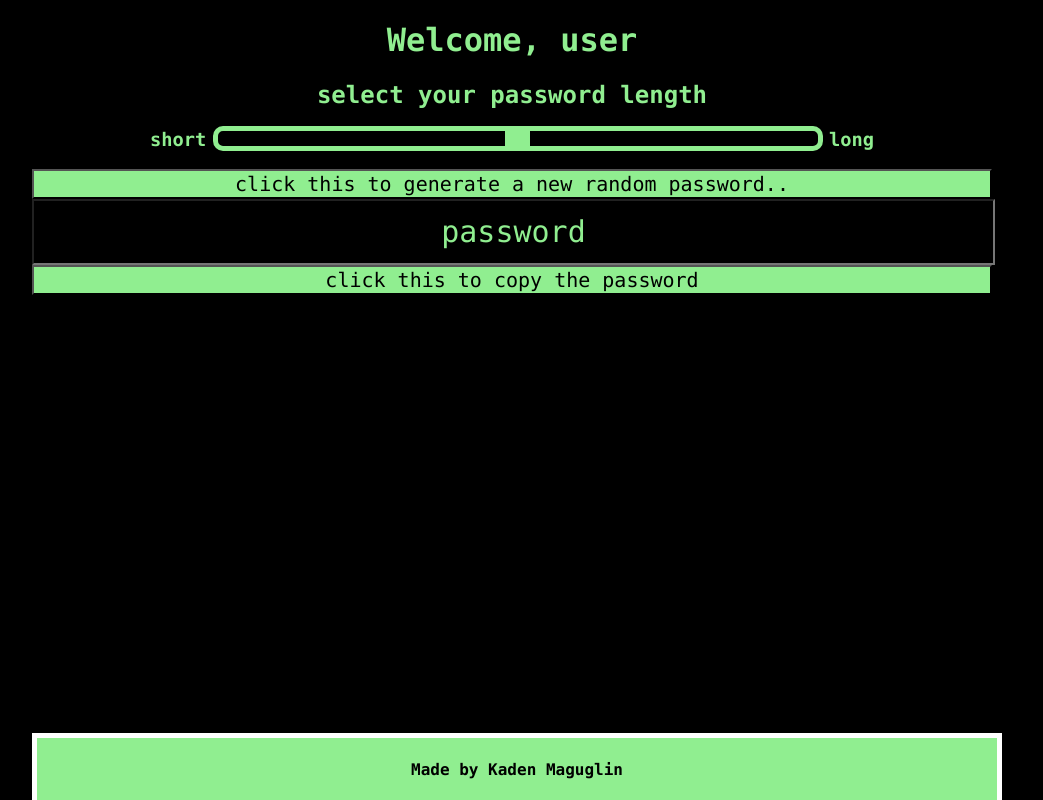
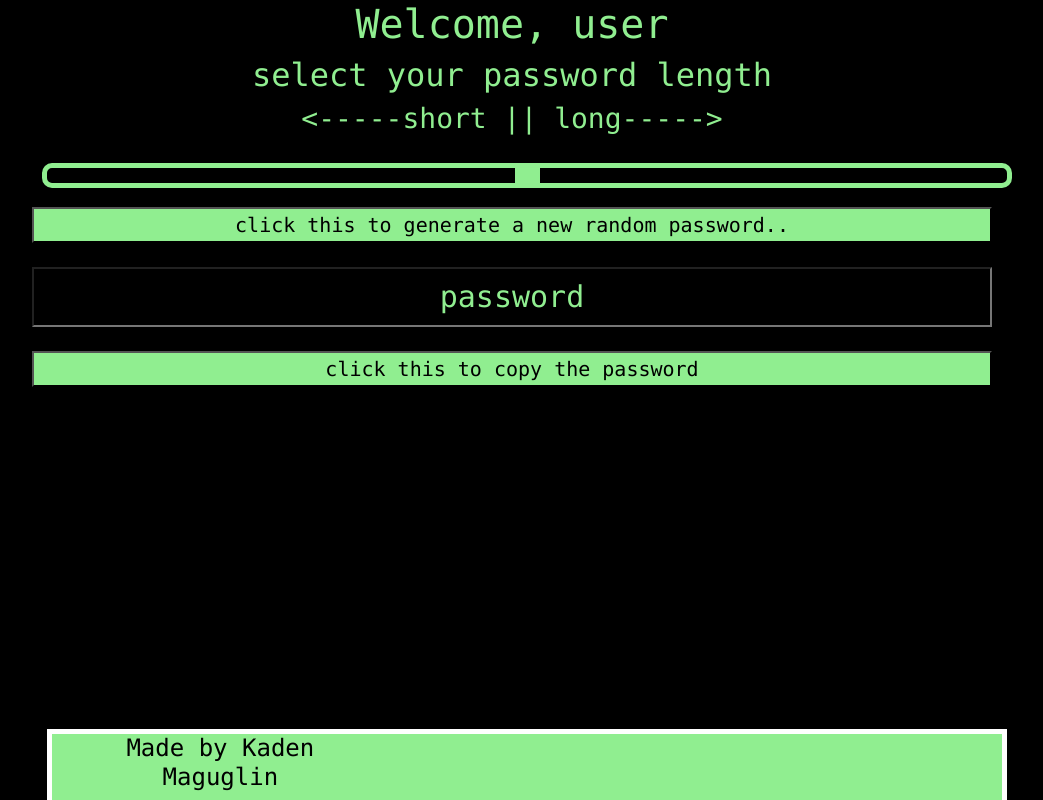
Before and after one commit to Kadenmaguglin/hw3, a plain HTML site: page index.html in a window 1280 px wide. Shown: the whole page, without its empty margins (128-1171 px from the left). Drawn offline with nearby package versions, Linux system fonts and the light colour scheme.

Commit message:
updated file
updated file

```diff
--- a/index.html
+++ b/index.html
@@ -2,6 +2,7 @@
 <html lang="en">
 <head>
   <meta charset="UTF-8">
+  <link rel="stylesheet" href="https://stackpath.bootstrapcdn.com/bootstrap/4.4.1/css/bootstrap.min.css" integrity="sha384-Vkoo8x4CGsO3+Hhxv8T/Q5PaXtkKtu6ug5TOeNV6gBiFeWPGFN9MuhOf23Q9Ifjh" crossorigin="anonymous">
   <meta name="viewport" content="width=device-width, initial-scale=1.0">
   <meta http-equiv="X-UA-Compatible" content="ie=edge">
   <title>Password Generator</title>
@@ -11,20 +12,23 @@
 
 
   <div class="container">
-    <h1>Welcome, user</h1>
-    <h2>select your password length</h2>
-    <div class="sliderContainer"><h3>short
-        <input id="slider" type="range" min="10" max="20" value="15">
-    long</h3></div>
-      <button class="passwordButton" onclick="generate()">click this to generate a new random password..</button>
+    <div class="row"><h1 class="col-md-12">Welcome, user</h1></div>
+    <div class="row"><h2 class="col-md-12">select your password length</h2></div>
+
+    <div class="row"><h3 class="col-md-12 shortLong"><-----short || long-----></h3></div><br>
+    <div class="row sliderContainer"><input class="col-md-12" id="slider" type="range" min="8" max="128" value="68"></div><br>
+
+
+      <div class="row"><button class="passwordButton col-md-12" onclick="generate()">click this to generate a new random password..</button></div>
       <br>
 
-      <input type="text" value="password" id="passwordField">
+      <div class="row"><input class = "col-md-12" type="text" value="password" id="passwordField"></div>
       <br>
 
-      <button class="copyButton" onclick="copy()">click this to copy the password</button>
+      <div class="row"><button class="copyButton col-md-12" onclick="copy()">click this to copy the password</button></div>
       <br>
-    <footer class="footer"><h4>Made by Kaden Maguglin</h4></footer>
+
+    <footer class="col-md-12 footer"><div class="col-md-4"></div><h4 class="col-md-4 footerText">Made by Kaden Maguglin</h4><div class="col-md-4"></div></footer>
 
 
 
```
